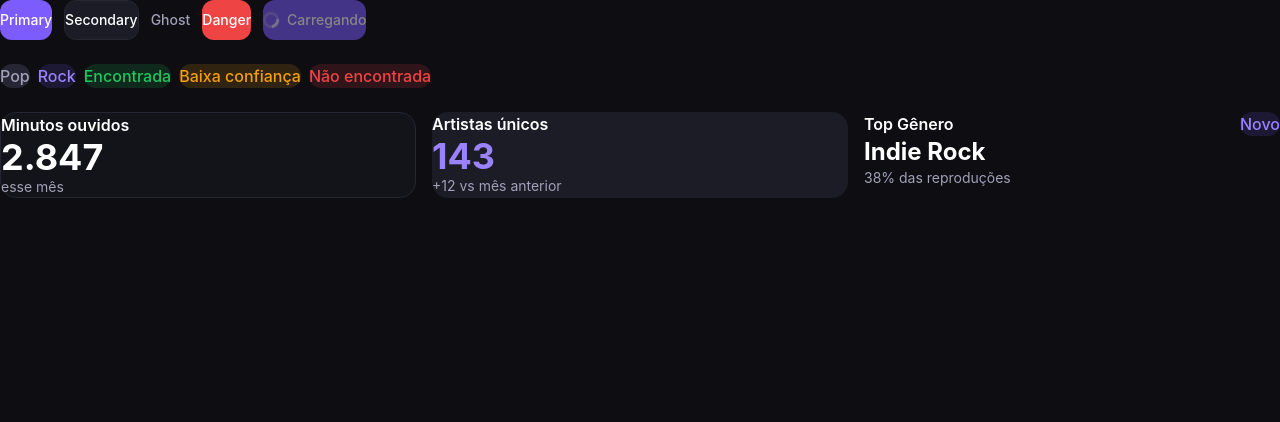
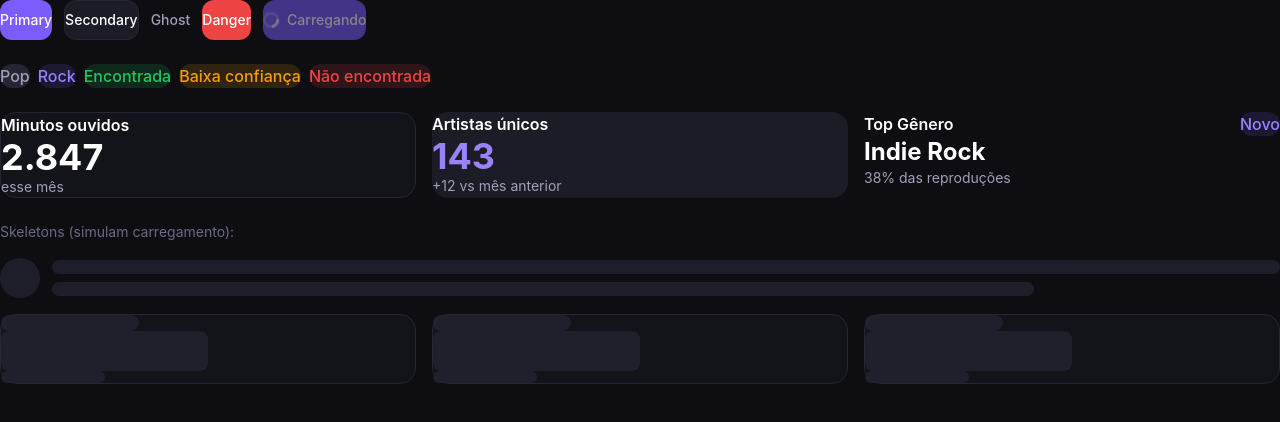
Before and after one commit to nathan-lucca/harmonia, a Next.js app: page / in a window 1280 px wide. Shown: the top 422 px of the page. Built offline with nearby package versions, Linux system fonts and the light colour scheme.

Commit message:
feat: add Skeleton component - completes Design System Tier 1

```diff
--- a/src/app/page.tsx
+++ b/src/app/page.tsx
@@ -1,7 +1,7 @@
 import { Button } from '@/components/ui/Button'
 import { Card, CardHeader, CardTitle, CardBody } from '@/components/ui/Card'
 import { Badge } from '@/components/ui/Badge'
-import { Music, Users, Clock } from 'lucide-react'
+import { Skeleton, SkeletonCard, SkeletonText } from '@/components/ui/Skeleton'
 
 export default function Page() {
   return (
@@ -65,6 +65,26 @@ export default function Page() {
           </CardBody>
         </Card>
       </div>
+
+      {/* Skeletons */}
+      <div className="flex flex-col gap-4">
+        <p className="text-sm text-[var(--color-text-muted)]">
+          Skeletons (simulam carregamento):
+        </p>
+
+        {/* linha de texto carregando */}
+        <div className="flex items-center gap-3">
+          <Skeleton width={40} height={40} rounded="full" />
+          <SkeletonText lines={2} className="flex-1" />
+        </div>
+
+        {/* grid de cards carregando */}
+        <div className="grid grid-cols-1 gap-4 sm:grid-cols-3">
+          <SkeletonCard />
+          <SkeletonCard />
+          <SkeletonCard />
+        </div>
+      </div>
     </div>
   )
 }
--- /dev/null
+++ b/src/components/ui/Skeleton/Skeleton.tsx
@@ -0,0 +1,91 @@
+import { HTMLAttributes } from 'react'
+import { cn } from '@/utils/cn'
+
+interface SkeletonProps extends HTMLAttributes<HTMLDivElement> {
+  width?: string | number
+  height?: string | number
+  rounded?: 'sm' | 'md' | 'lg' | 'full'
+}
+
+function Skeleton({
+  width,
+  height,
+  rounded = 'md',
+  className,
+  ...props
+}: SkeletonProps) {
+  const roundedMap = {
+    sm: 'rounded-sm',
+    md: 'rounded-md',
+    lg: 'rounded-xl',
+    full: 'rounded-full',
+  }
+
+  return (
+    <div
+      className={cn(
+        // animate-pulse é a animação de fade in/out do Tailwind
+        // bg-[...]/50 usa opacidade 50% na cor da superfície
+        'animate-pulse bg-[var(--color-surface-600)]',
+        roundedMap[rounded],
+        className
+      )}
+      style={{
+        width: width
+          ? typeof width === 'number'
+            ? `${width}px`
+            : width
+          : undefined,
+        height: height
+          ? typeof height === 'number'
+            ? `${height}px`
+            : height
+          : undefined,
+      }}
+      // Informa leitores de tela que esse elemento é decorativo
+      aria-hidden="true"
+      {...props}
+    />
+  )
+}
+
+// SkeletonText simula linhas de texto com larguras variadas
+// O efeito visual de linhas com larguras diferentes parece mais natural
+function SkeletonText({
+  lines = 3,
+  className,
+}: {
+  lines?: number
+  className?: string
+}) {
+  // Larguras pré-definidas que alternam para parecer texto real
+  const widths = ['w-full', 'w-4/5', 'w-3/5', 'w-full', 'w-2/3']
+
+  return (
+    <div className={cn('flex flex-col gap-2', className)}>
+      {Array.from({ length: lines }).map((_, i) => (
+        <Skeleton key={i} height={14} className={widths[i % widths.length]} />
+      ))}
+    </div>
+  )
+}
+
+// SkeletonCard simula um card completo com título e conteúdo
+function SkeletonCard({ className }: { className?: string }) {
+  return (
+    <div
+      className={cn(
+        'rounded-xl bg-[var(--color-surface-800)]',
+        'border border-[var(--color-surface-600)] p-4',
+        className
+      )}
+    >
+      <Skeleton height={16} className="mb-3 w-1/3" />
+      <Skeleton height={40} className="mb-2 w-1/2" />
+      <Skeleton height={12} className="w-1/4" />
+    </div>
+  )
+}
+
+export { Skeleton, SkeletonText, SkeletonCard }
+export type { SkeletonProps }
--- /dev/null
+++ b/src/components/ui/Skeleton/index.ts
@@ -0,0 +1,2 @@
+export { Skeleton, SkeletonText, SkeletonCard } from './Skeleton'
+export type { SkeletonProps } from './Skeleton'
```
